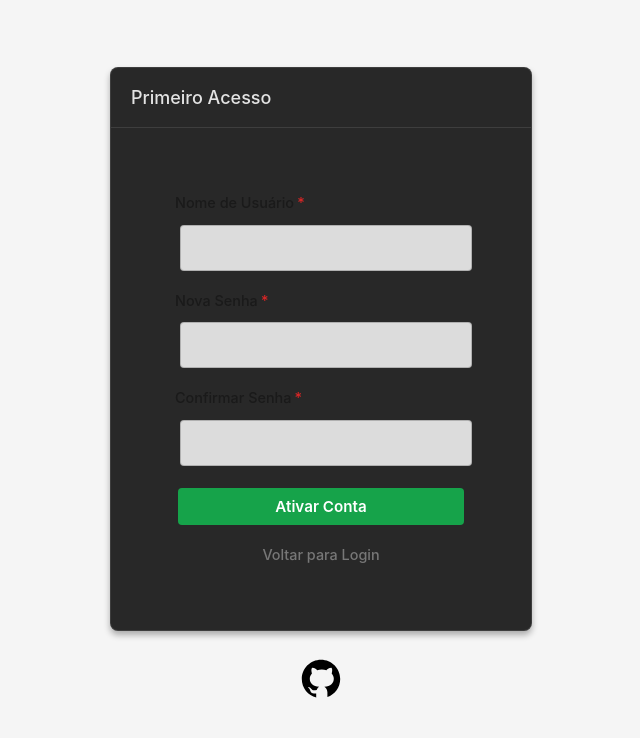
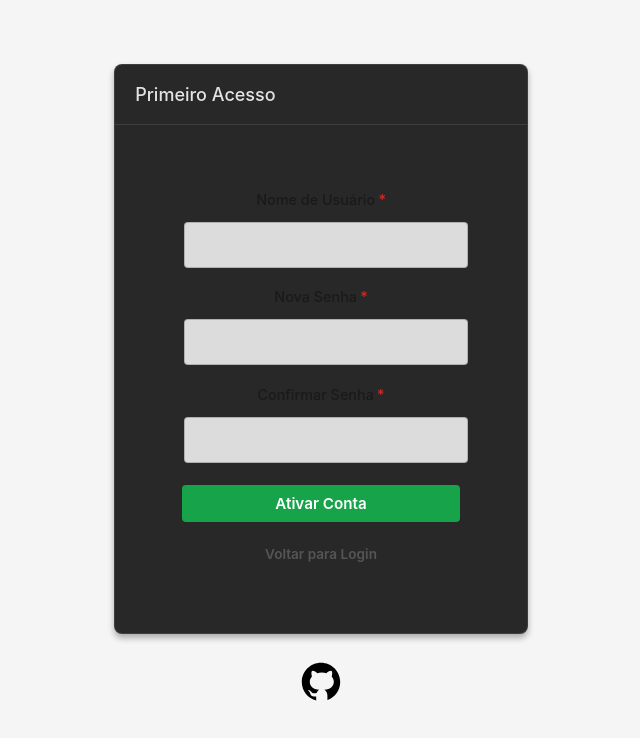
Before and after one commit to jhssilv/corcel-platform, a React (Vite) app in the folder frontend/: page /first-access in a window 1280 px wide. Shown: the top 738 px of the page, without its empty margins (319-959 px from the left). Built offline with nearby package versions, Linux system fonts and the light colour scheme; no server answers.

Commit message:
Removed all css dedicated to firstAccessPage

```diff
--- a/frontend/src/Pages/FirstAccessPage.tsx
+++ b/frontend/src/Pages/FirstAccessPage.tsx
@@ -2,7 +2,6 @@ import { useState, type ChangeEvent, type FormEvent } from 'react';
 import { Link, useNavigate } from 'react-router-dom';
 import { activateUser } from '../Api';
 import { Banner, Button, Card, CardTitle, FormField, Stack } from '../Components/Generic';
-import styles from './first_access_page.module.css';
 
 interface MessageState {
     text: string;
@@ -47,12 +46,10 @@ function FirstAccessPage() {
     };
 
     return (
-        <div className={styles.container}>
-            <Card className={styles.card}>
+        <Stack direction="vertical" alignX="center">
+            <Card>
                 <CardTitle>Primeiro Acesso</CardTitle>
-                <div className={styles.content}>
-                    <form onSubmit={handleSubmit} className={styles.form}>
-                        <Stack direction="vertical" gap={14}>
+                <Stack as="form" onSubmit={handleSubmit} direction="vertical" gap={14}>
                     <FormField label="Nome de Usuário" htmlFor="username" required>
                         <input
                             type="text"
@@ -105,16 +102,14 @@ function FirstAccessPage() {
                         {isSubmitting ? 'Ativando...' : 'Ativar Conta'}
                     </Button>
 
-                            <div className={styles.backLinkContainer}>
-                                <Link to="/" className={styles.backLink}>
+                    <Stack alignX="center">
+                        <Button as={Link} to="/" tier="tertiary" variant="neutral" size="sm">
                             Voltar para Login
-                                </Link>
-                            </div>
+                        </Button>
                     </Stack>
-                    </form>
-                </div>
+                </Stack>
             </Card>
-        </div>
+        </Stack>
     );
 }
 
--- a/frontend/src/Pages/first_access_page.module.css
+++ /dev/null
@@ -1,34 +0,0 @@
-.container {
-    width: 100%;
-    display: flex;
-    justify-content: center;
-}
-
-.card {
-    width: 100%;
-    max-width: 420px;
-    margin: 0 auto;
-    text-align: left;
-}
-
-.content {
-    padding: 1.25rem;
-}
-
-.form {
-    width: 100%;
-}
-
-.backLinkContainer {
-    text-align: center;
-}
-
-.backLink {
-    color: var(--color-text-muted);
-    text-decoration: none;
-    font-size: 0.9rem;
-}
-
-.backLink:hover {
-    text-decoration: underline;
-}
```
Lines whose indentation alone changed are shown as unchanged.
